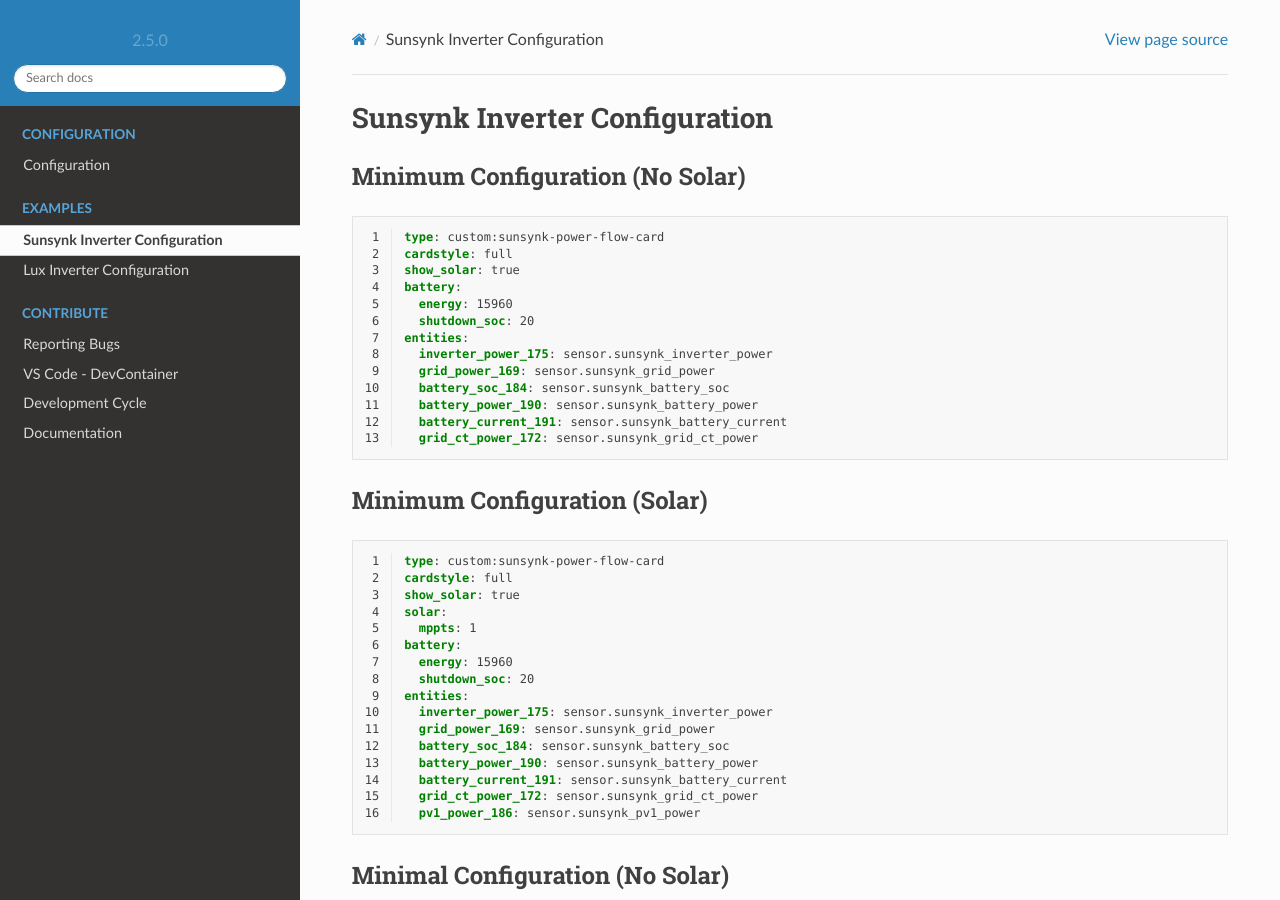
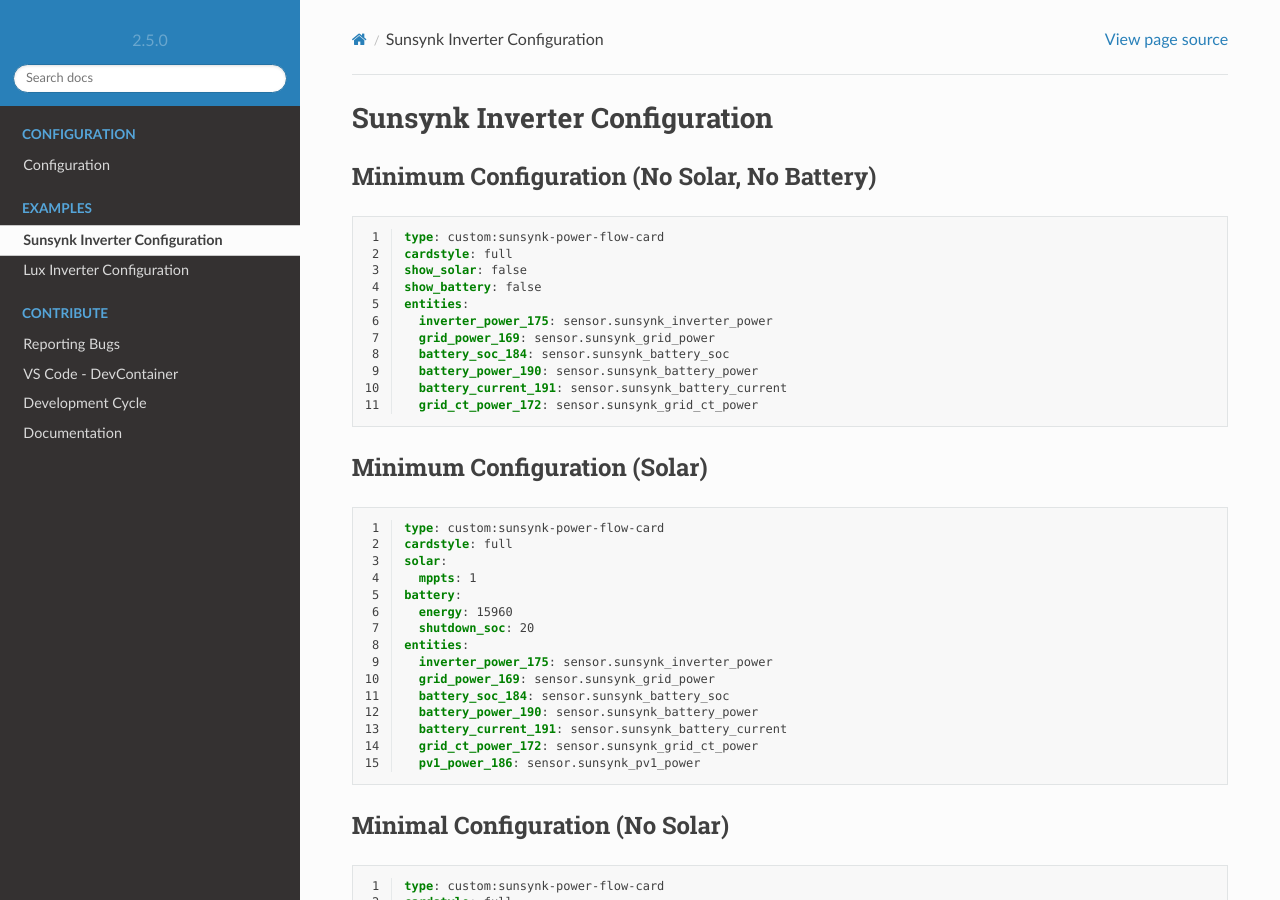
Before and after one commit to slipx06/sunsynk-power-flow-card, a Sphinx documentation site: the page built from docs/examples/sunsynk.rst, in a window 1280 px wide and 900 px high. Built offline with Sphinx 7.4.7 and the Read the Docs theme 2.0.0, drawn with Linux system fonts in a browser that asks for light colours.

Commit message:
chore: update documentation

```diff
--- a/docs/examples/sunsynk.rst
+++ b/docs/examples/sunsynk.rst
@@ -4,7 +4,7 @@
 
 
 ********************************
-Minimum Configuration (No Solar)
+Minimum Configuration (No Solar, No Battery)
 ********************************
 
 .. code-block:: yaml
@@ -12,10 +12,8 @@
 
   type: custom:sunsynk-power-flow-card
   cardstyle: full
-  show_solar: true
-  battery:
-    energy: 15960
-    shutdown_soc: 20
+  show_solar: false
+  show_battery: false
   entities:
     inverter_power_175: sensor.sunsynk_inverter_power
     grid_power_169: sensor.sunsynk_grid_power
@@ -34,7 +32,6 @@
 
   type: custom:sunsynk-power-flow-card
   cardstyle: full
-  show_solar: true
   solar:
     mppts: 1
   battery:
```
